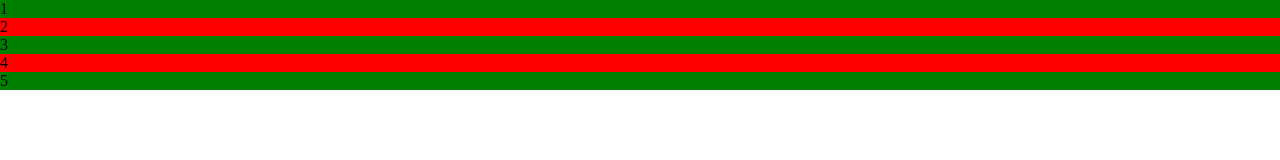
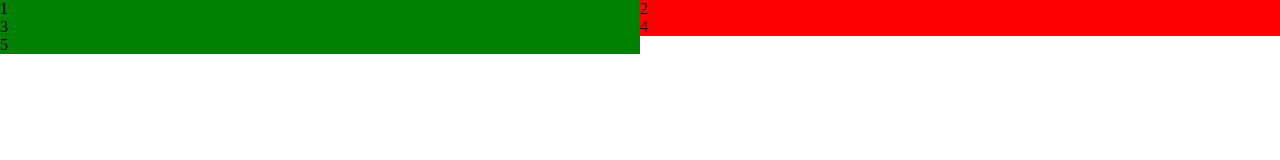
Before and after one commit to DLWalker1234/CSS-Grids-Experimentation, a plain HTML site: page index.html in a window 1280 px wide. Drawn offline with Linux system fonts and the light colour scheme.

Commit message:
column template

```diff
--- a/styles.css
+++ b/styles.css
@@ -1,6 +1,11 @@
 * {
     margin: 0;
     padding: 0;
+}
+
+.grid {
+    display: grid;
+    grid-template-columns: 1fr 1fr;
 }
 
 .grid div:nth-child(even) {
```
